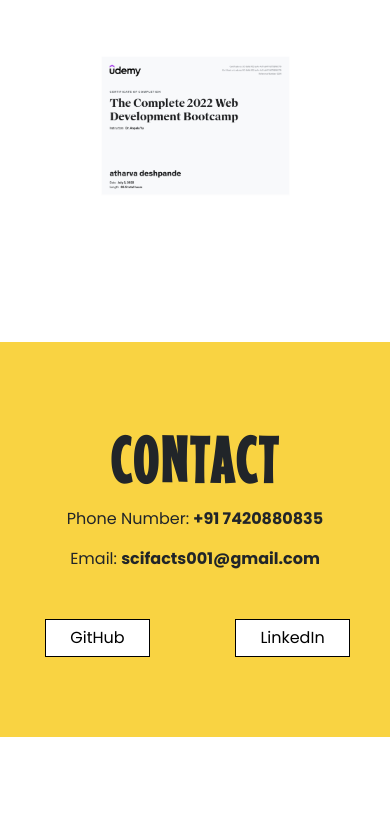
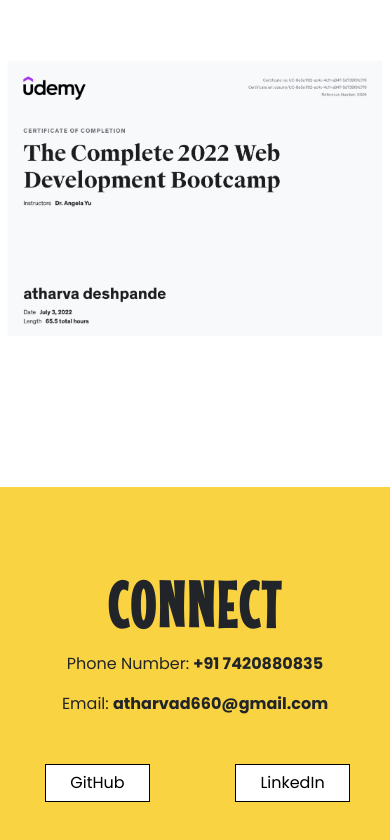
Before and after one commit to atharva3333/My-portfolio-site, a plain HTML site: page index.html in a window 390 px wide. Shown: the part 6333-7173 px from the top of the page. Before the commit the page ends 7070 px from the top, so only its background shows below. Drawn offline with nearby package versions, Linux system fonts and the light colour scheme.

Commit message:
email changed

```diff
--- a/index.html
+++ b/index.html
@@ -223,11 +223,11 @@
 
         <div class="contact row container-fluid" id="contact">
 
-                <h1>CONTACT</h1>
+                <h1>CONNECT</h1>
 
 
                 <p>Phone Number: <span>+91 7420880835</span></p>
-                <p>Email: <span>scifacts001@gmail.com</span></p>
+                <p>Email: <span>atharvad660@gmail.com</span></p>
 
             <div class="col">
                 <button type="button" class="btn btn-dark"><a href="https://github.com/atharva3333">GitHub</a></button>
--- a/style.scss
+++ b/style.scss
@@ -232,6 +232,12 @@ button{
 
 @media (max-width:576px) {
 
+    .certificate{
+        img{
+            width: 100%;
+        }
+    }
+
 
     .main-content{
         display: flex;
```
Also changed, not shown: style.css, 1 other file.
